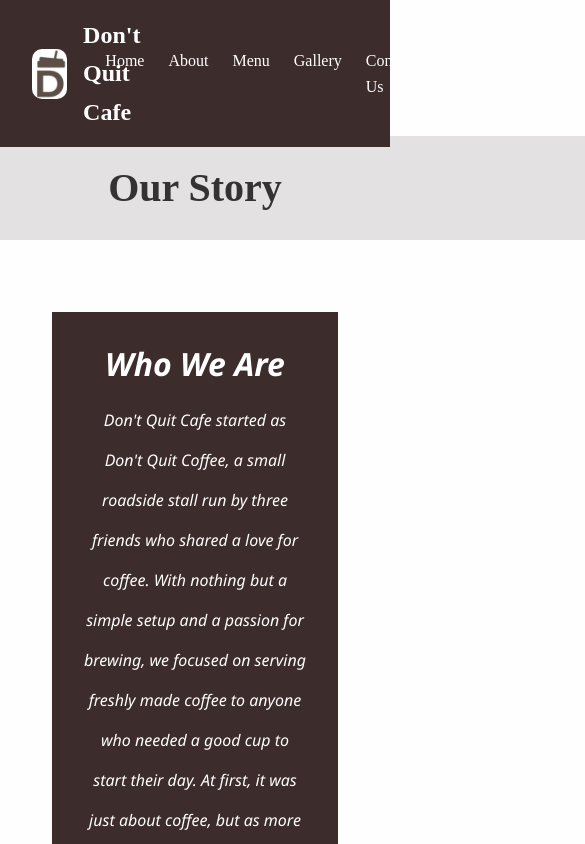
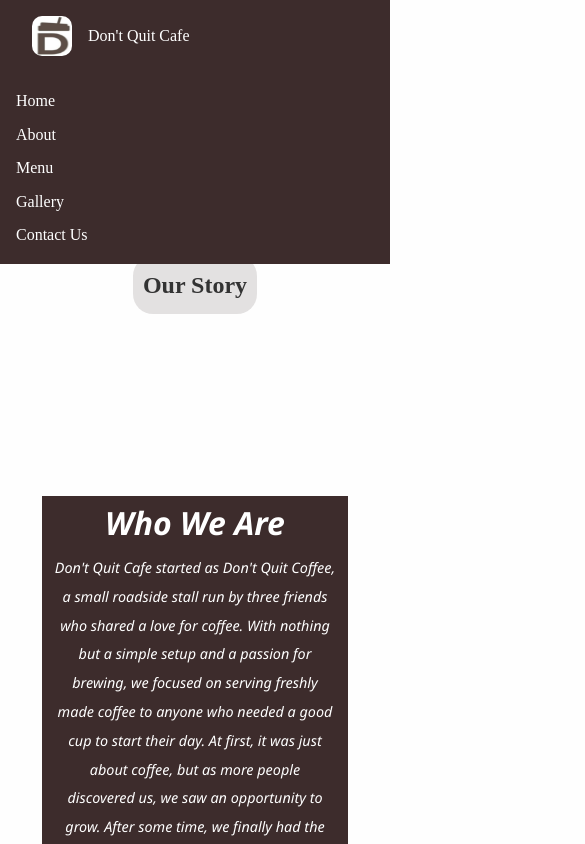
Before and after one commit to Izumi10shii/DontQuitCafe, a plain HTML site: page about.html in a window 390 px wide. Shown: the top 844 px of the page, 585 px wide, since content can reach past the window. Drawn offline with Linux system fonts and the light colour scheme.

Commit message:
Responsiveness

```diff
--- a/about.css
+++ b/about.css
@@ -38,10 +38,6 @@ header {
 
 .logo {
   display: flex;
-  flex: row;
-  font-size: 1.5rem;
-  font-weight: bold;
-  justify-content: space-evenly;
   align-items: center;
   gap: 1rem;
 }
@@ -90,6 +86,12 @@ header {
   cursor: pointer;
 }
 
+.nav-links.active {
+  display: flex;
+  flex-direction: column;
+  gap: 1rem;
+}
+
 /* ========== HERO SECTION ========== */
 .hero {
   padding-top: 100px;
@@ -102,11 +104,7 @@ header {
   padding-left: 100px;
   padding-right: 100px;
   border-radius: 20px;
-  width: 1000px;
-}
-
-.hero-slideshow {
-  display: none;
+  width: 100%;
 }
 
 .variable-section {
@@ -134,7 +132,10 @@ header {
   line-height: 2.5rem;
 }
 
-
+.story-img img {
+  border-radius: 10px;
+  max-width: 100%;
+}
 
 /* ========== FOOTER ========== */
 footer {
@@ -145,3 +146,84 @@ footer {
   bottom: 0;
   width: 100%;
 }
+
+/* Media Queries for Mobile Responsiveness */
+@media (max-width: 768px) {
+  header {
+    flex-direction: column;
+    align-items: flex-start;
+  }
+
+  .navbar ul {
+    flex-direction: column;
+    gap: 1rem;
+    width: 100%;
+    background-color: #3d2c2c;
+    padding: 1rem;
+  }
+
+  .hero h1 {
+    font-size: 1.8rem;
+    padding: 15px;
+    padding-left: 20px;
+    padding-right: 20px;
+    width: auto;
+  }
+
+  .variable-section {
+    flex-direction: column;
+    padding: 10px;
+    padding-top: 120px;
+  }
+
+  .story-text {
+    padding: 1rem;
+    font-size: 1rem;
+    line-height: 1.8rem;
+  }
+
+  .story-img img {
+    margin-top: 1rem;
+  }
+
+  .menu-toggle {
+    display: block;
+  }
+
+  .nav-links {
+    display: none;
+    flex-direction: column;
+    gap: 1rem;
+    background-color: #3d2c2c;
+    position: absolute;
+    top: 100%;
+    left: 0;
+    width: 100%;
+    padding: 1rem;
+  }
+}
+
+@media (max-width: 480px) {
+  .hero h1 {
+    font-size: 1.5rem;
+    padding: 10px;
+  }
+
+  .story-text {
+    font-size: 0.9rem;
+    padding: 0.8rem;
+  }
+
+  .navbar ul {
+    gap: 0.5rem;
+  }
+
+  .logo img {
+    width: 40px;
+    height: 40px;
+  }
+
+  .variable-section {
+    padding-top: 140px;
+  }
+}
--- a/about.html
+++ b/about.html
@@ -20,7 +20,6 @@
         <li><a href="gallery.html">Gallery</a></li>
         <li><a href="contact.html">Contact Us</a></li>
       </ul>
-      <div class="menu-toggle" id="menu-toggle">&#9776;</div>
     </nav>
   </header>
 
@@ -28,8 +27,6 @@
   <section class="hero about-hero">
     <div class="variable-section">
       <div class="hero-slideshow">
-        <img src="Images/about1.jpg" alt="Cafe Image 1" />
-        <img src="Images/about2.jpg" alt="Cafe Image 2" />
       </div>
       <div class="hero-text">
         <h1>Our Story</h1>
--- a/contact.css
+++ b/contact.css
@@ -90,6 +90,12 @@ header {
   cursor: pointer;
 }
 
+.nav-links.active {
+  display: flex;
+  flex-direction: column;
+  gap: 1rem;
+}
+
 /* ========== MAIN CONTENT ========== */
 .herosec {
   position: relative;
@@ -128,7 +134,7 @@ header {
   transform: translateY(-50%);
 }
 
-.slider-controls button {
+slider-controls button {
   background-color: rgba(0, 0, 0, 0.5);
   color: white;
   border: none;
@@ -209,3 +215,73 @@ footer {
   bottom: 0;
   width: 100%;
 }
+
+@media (max-width: 768px) {
+  .contact-grid {
+    grid-template-columns: 1fr;
+  }
+
+  .herosec {
+    height: auto;
+  }
+
+  .slider-controls button {
+    font-size: 1rem;
+    padding: 0.5rem;
+  }
+
+  .menu-toggle {
+    display: block;
+  }
+
+  .nav-links {
+    display: none;
+    flex-direction: column;
+    gap: 1rem;
+    background-color: #3d2c2c;
+    position: absolute;
+    top: 100%;
+    left: 0;
+    width: 100%;
+    padding: 1rem;
+  }
+
+  header {
+    flex-direction: column;
+    align-items: flex-start;
+  }
+
+  .navbar ul {
+    flex-direction: column;
+    gap: 1rem;
+    width: 100%;
+    background-color: #3d2c2c;
+    padding: 1rem;
+  }
+
+  .herosec {
+    padding-top: 120px;
+  }
+}
+
+@media (max-width: 480px) {
+  .contact-info h1 {
+    font-size: 2rem;
+  }
+
+  .contact-box h2 {
+    font-size: 1.2rem;
+  }
+
+  .contact-box p {
+    font-size: 0.9rem;
+  }
+
+  .navbar ul {
+    gap: 0.5rem;
+  }
+
+  .herosec {
+    padding-top: 140px;
+  }
+}
--- a/gallery.css
+++ b/gallery.css
@@ -90,6 +90,12 @@ header {
   cursor: pointer;
 }
 
+.nav-links.active {
+  display: flex;
+  flex-direction: column;
+  gap: 1rem;
+}
+
 /* ========== MAIN CONTENT ========== */
 .gallery {
   padding-top: 80px;
@@ -138,3 +144,64 @@ footer {
   bottom: 0;
   width: 100%;
 }
+
+@media (max-width: 768px) {
+  .gallery-grid {
+    grid-template-columns: repeat(auto-fit, minmax(100px, 1fr));
+  }
+
+  .gallery-section h1 {
+    font-size: 2rem;
+  }
+
+  .menu-toggle {
+    display: block;
+  }
+
+  .nav-links {
+    display: none;
+    flex-direction: column;
+    gap: 1rem;
+    background-color: #3d2c2c;
+    position: absolute;
+    top: 100%;
+    left: 0;
+    width: 100%;
+    padding: 1rem;
+  }
+
+  header {
+    flex-direction: column;
+    align-items: flex-start;
+  }
+
+  .navbar ul {
+    flex-direction: column;
+    gap: 1rem;
+    width: 100%;
+    background-color: #3d2c2c;
+    padding: 1rem;
+  }
+
+  .gallery {
+    padding-top: 120px;
+  }
+}
+
+@media (max-width: 480px) {
+  .gallery-section {
+    padding: 1rem;
+  }
+
+  .gallery-grid img {
+    border-radius: 5px;
+  }
+
+  .navbar ul {
+    gap: 0.5rem;
+  }
+
+  .gallery {
+    padding-top: 140px;
+  }
+}
--- a/menu.css
+++ b/menu.css
@@ -90,6 +90,12 @@ header {
   cursor: pointer;
 }
 
+.nav-links.active {
+  display: flex;
+  flex-direction: column;
+  gap: 1rem;
+}
+
 /* ========== HERO ========== */
 .menu-section {
   padding-top: 70px;
@@ -134,3 +140,75 @@ footer {
   bottom: 0;
   width: 100%;
 }
+
+@media (max-width: 768px) {
+  header {
+    flex-direction: column;
+    align-items: flex-start;
+  }
+
+  .navbar ul {
+    flex-direction: column;
+    gap: 1rem;
+    width: 100%;
+    background-color: #3d2c2c;
+    padding: 1rem;
+  }
+
+  .menu-toggle {
+    display: block;
+  }
+
+  .menu-section {
+  padding-top: 150px;
+  padding-bottom: 50px;
+}
+
+  .nav-links {
+    display: none;
+    flex-direction: column;
+    gap: 1rem;
+    background-color: #3d2c2c;
+    position: absolute;
+    top: 100%;
+    left: 0;
+    width: 100%;
+    padding: 1rem;
+  }
+
+  .menu-grid {
+    grid-template-columns: 1fr;
+  }
+
+  .menu-item p {
+    padding: 1rem;
+    font-size: 1rem;
+  }
+
+  .menu-section {
+    padding-top: 120px;
+  }
+}
+
+@media (max-width: 480px) {
+  header {
+    flex-direction: column;
+    align-items: flex-start;
+  }
+
+  .logo {
+    font-size: 1.2rem;
+  }
+
+  .menu-item p {
+    font-size: 0.9rem;
+  }
+
+  .navbar ul {
+    gap: 0.5rem;
+  }
+
+  .menu-section {
+    padding-top: 140px;
+  }
+}
--- a/script.js
+++ b/script.js
@@ -1,9 +1,9 @@
 // Mobile Navigation Toggle
-const toggleBtn = document.querySelector('.menu-toggle');
-const navMenu = document.querySelector('.navbar ul');
+const menuToggle = document.getElementById('menu-toggle');
+const navLinks = document.querySelector('.nav-links');
 
-toggleBtn.addEventListener('click', () => {
-  navMenu.classList.toggle('show');
+menuToggle.addEventListener('click', () => {
+  navLinks.classList.toggle('active');
 });
 
 // Optional smooth scroll for gallery button (if button exists)
--- a/style.css
+++ b/style.css
@@ -96,7 +96,7 @@ header {
   background-color: rgb(196, 196, 196);
   margin: 2rem;
   padding: 1rem;
-  color: black ;
+  color: black;
 }
 
 .hero {
@@ -147,7 +147,7 @@ header {
   background-color: rgb(247, 247, 247);
   margin: 2rem;
   padding: 1rem;
-  color: black ;
+  color: black;
   font-size: 1.2rem;
   display: flex;
   flex-direction: column;
@@ -290,3 +290,71 @@ footer {
   bottom: 0;
   width: 100%;
 }
+
+@media (max-width: 768px) {
+  header {
+    flex-direction: column;
+    align-items: flex-start;
+  }
+
+  .navbar ul {
+    flex-direction: column;
+    gap: 1rem;
+    width: 100%;
+    background-color: #3d2c2c;
+    padding: 1rem;
+  }
+
+  .hero {
+    height: auto;
+    padding: 1rem;
+    padding-top: 120px;
+  }
+
+  .cards {
+    flex-direction: column;
+    gap: 1rem;
+  }
+
+  .card {
+    width: 100%;
+  }
+
+  .overlay a {
+    font-size: 1.2rem;
+  }
+
+  .overlay p {
+    font-size: 1.5rem;
+  }
+}
+
+@media (max-width: 480px) {
+  .logo {
+    font-size: 1.2rem;
+  }
+
+  .navbar ul {
+    gap: 0.5rem;
+  }
+
+  .hero {
+    padding-top: 300px;
+  }
+
+  .hero .image .hero-content h1 {
+    font-size: 2rem;
+  }
+
+  .best-sellers h2 {
+    font-size: 2rem;
+  }
+
+  .overlay a {
+    font-size: 1rem;
+  }
+
+  .overlay p {
+    font-size: 1rem;
+  }
+}
```
Also changed, not shown: contact.html (+7 -1 lines), gallery.html (+0 -1 lines), index.html (+4 -5 lines), menu.html (+0 -1 lines), Images/Mocha.jpg (renamed from Images/Mocha.jfif), Images/Nachos.jpg (renamed from Images/Nachos.jfif), Images/PrevGallery.jpg (renamed from Images/PrevGallery.jfif), Images/Yakult.jpg (renamed from Images/Yakult.jfif).
